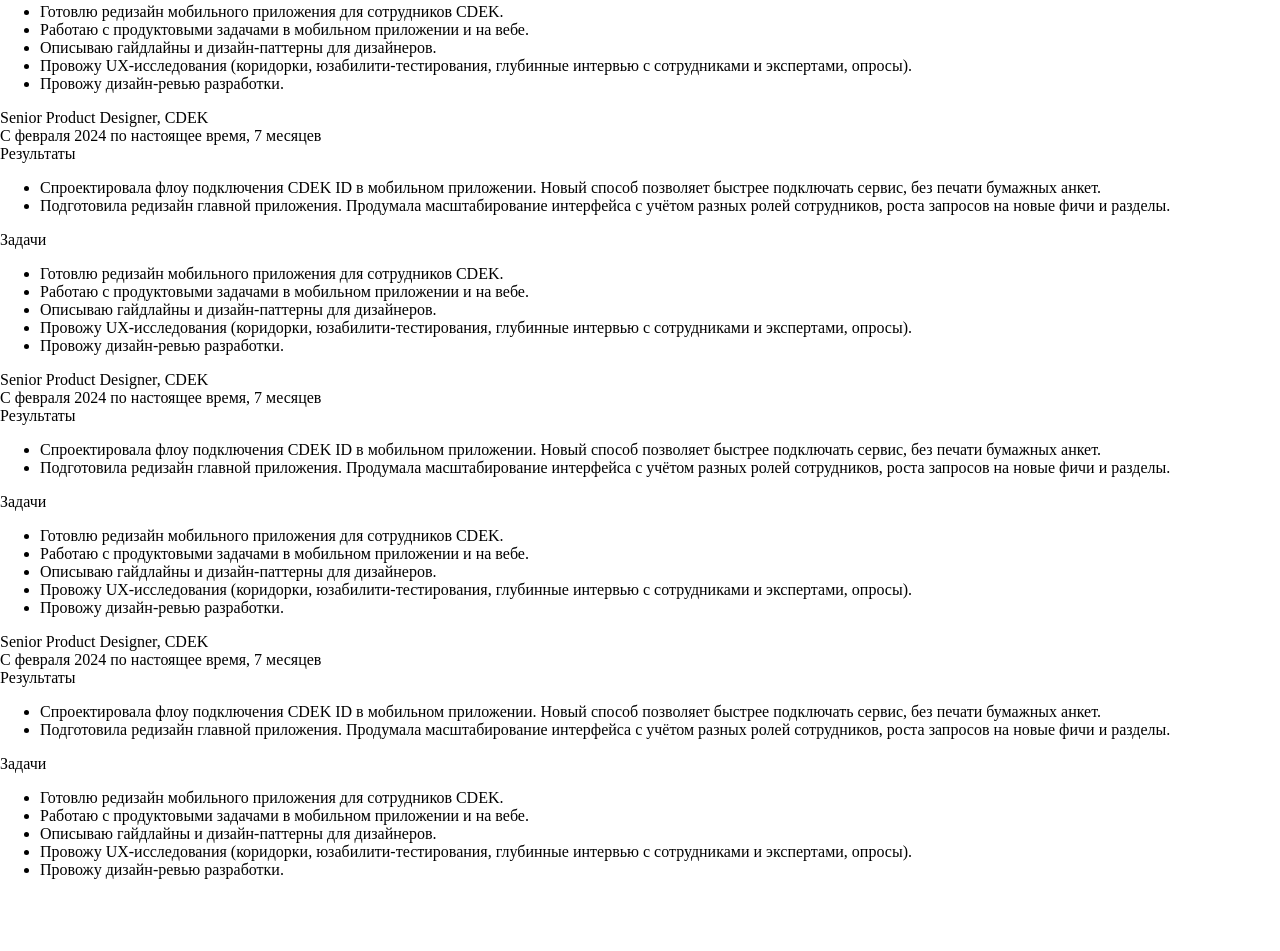
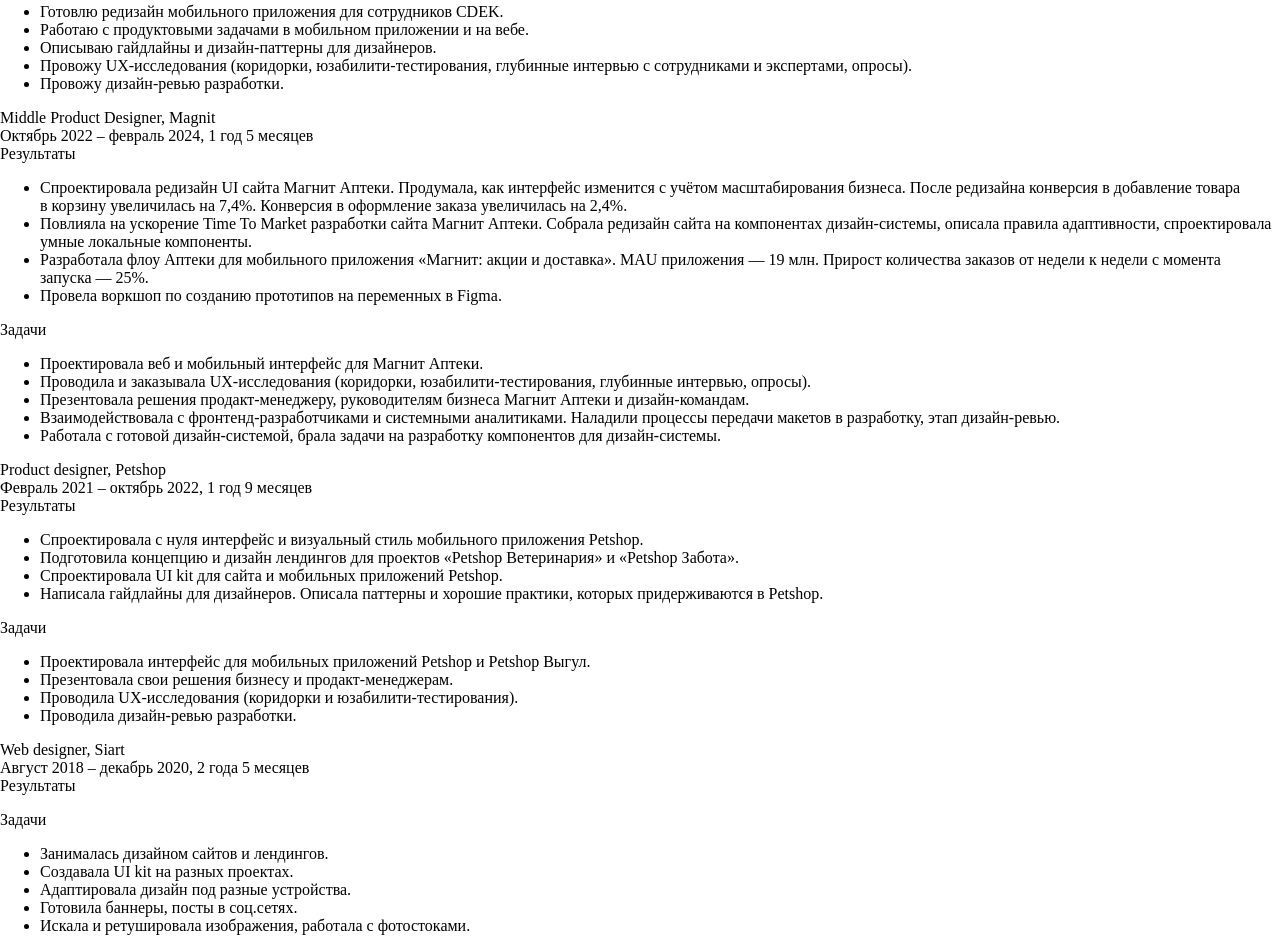
Before and after one commit to springmelody/elvina, a website built with Vite: page index.html in a window 1280 px wide. Shown: the part 1175-2126 px from the top of the page. Before the commit the page ends 2070 px from the top, so only its background shows below. Built offline with nearby package versions, Linux system fonts and the light colour scheme.

Commit message:
Adds cv text

```diff
--- a/index.html
+++ b/index.html
@@ -144,9 +144,9 @@
 
         <div class="cv__job">
           <div class="cv__block">
-            <div class="cv__position">Senior Product Designer, CDEK</div>
+            <div class="cv__position">Middle Product Designer, Magnit</div>
             <div class="cv__date">
-              С февраля 2024 по настоящее время, 7 месяцев
+              Октябрь 2022 – февраль 2024, 1 год 5 месяцев
             </div>
           </div>
           <div class="cv__block">
@@ -154,14 +154,29 @@
               <div class="cv-desc__title">Результаты</div>
               <ul class="cv-desc__list">
                 <li>
-                  Спроектировала флоу подключения CDEK ID&nbsp;в мобильном
-                  приложении. Новый способ позволяет быстрее подключать сервис,
-                  без печати бумажных анкет.
+                  Спроектировала редизайн&nbsp;UI сайта Магнит Аптеки.
+                  Продумала, как интерфейс изменится с&nbsp;учётом
+                  масштабирования бизнеса. После редизайна конверсия
+                  в&nbsp;добавление товара в&nbsp;корзину увеличилась
+                  на&nbsp;7,4%. Конверсия в&nbsp;оформление заказа увеличилась
+                  на&nbsp;2,4%.
                 </li>
                 <li>
-                  Подготовила редизайн главной приложения. Продумала
-                  масштабирование интерфейса с&nbsp;учётом разных ролей
-                  сотрудников, роста запросов на&nbsp;новые фичи и&nbsp;разделы.
+                  Повлияла на ускорение Time To Market разработки сайта Магнит
+                  Аптеки. Собрала редизайн сайта на компонентах дизайн-системы,
+                  описала правила адаптивности, спроектировала умные локальные
+                  компоненты.
+                </li>
+                <li>
+                  Разработала флоу Аптеки для мобильного приложения
+                  &laquo;Магнит: акции и&nbsp;доставка&raquo;. MAU
+                  приложения&nbsp;&mdash; 19&nbsp;млн. Прирост количества
+                  заказов от&nbsp;недели к&nbsp;недели с&nbsp;момента
+                  запуска&nbsp;&mdash; 25%.
+                </li>
+                <li>
+                  Провела воркшоп по&nbsp;созданию прототипов на&nbsp;переменных
+                  в&nbsp;Figma.
                 </li>
               </ul>
             </div>
@@ -170,21 +185,26 @@
               <div class="cv-desc__title">Задачи</div>
               <ul class="cv-desc__list">
                 <li>
-                  Готовлю редизайн мобильного приложения для сотрудников CDEK.
+                  Проектировала веб и&nbsp;мобильный интерфейс для Магнит
+                  Аптеки.
                 </li>
                 <li>
-                  Работаю с&nbsp;продуктовыми задачами в&nbsp;мобильном
-                  приложении и&nbsp;на&nbsp;вебе.
+                  Проводила и&nbsp;заказывала UX-исследования (коридорки,
+                  юзабилити-тестирования, глубинные интервью, опросы).
                 </li>
                 <li>
-                  Описываю гайдлайны и&nbsp;дизайн-паттерны для дизайнеров.
+                  Презентовала решения продакт-менеджеру, руководителям бизнеса
+                  Магнит Аптеки и&nbsp;дизайн-командам.
                 </li>
                 <li>
-                  Провожу UX-исследования (коридорки, юзабилити-тестирования,
-                  глубинные интервью с&nbsp;сотрудниками и&nbsp;экспертами,
-                  опросы).
+                  Взаимодействовала с&nbsp;фронтенд-разработчиками
+                  и&nbsp;системными аналитиками. Наладили процессы передачи
+                  макетов в&nbsp;разработку, этап дизайн-ревью.
                 </li>
-                <li>Провожу дизайн-ревью разработки.</li>
+                <li>
+                  Работала с&nbsp;готовой дизайн-системой, брала задачи
+                  на&nbsp;разработку компонентов для дизайн-системы.
+                </li>
               </ul>
             </div>
           </div>
@@ -192,9 +212,9 @@
 
         <div class="cv__job">
           <div class="cv__block">
-            <div class="cv__position">Senior Product Designer, CDEK</div>
+            <div class="cv__position">Product designer, Petshop</div>
             <div class="cv__date">
-              С февраля 2024 по настоящее время, 7 месяцев
+              Февраль 2021 – октябрь 2022, 1 год 9 месяцев
             </div>
           </div>
           <div class="cv__block">
@@ -202,14 +222,22 @@
               <div class="cv-desc__title">Результаты</div>
               <ul class="cv-desc__list">
                 <li>
-                  Спроектировала флоу подключения CDEK ID&nbsp;в мобильном
-                  приложении. Новый способ позволяет быстрее подключать сервис,
-                  без печати бумажных анкет.
+                  Спроектировала с&nbsp;нуля интерфейс и&nbsp;визуальный стиль
+                  мобильного приложения Petshop.
                 </li>
                 <li>
-                  Подготовила редизайн главной приложения. Продумала
-                  масштабирование интерфейса с&nbsp;учётом разных ролей
-                  сотрудников, роста запросов на&nbsp;новые фичи и&nbsp;разделы.
+                  Подготовила концепцию и&nbsp;дизайн лендингов для проектов
+                  &laquo;Petshop Ветеринария&raquo; и&nbsp;&laquo;Petshop
+                  Забота&raquo;.
+                </li>
+                <li>
+                  Спроектировала UI&nbsp;kit для сайта и&nbsp;мобильных
+                  приложений Petshop.
+                </li>
+                <li>
+                  Написала гайдлайны для дизайнеров. Описала паттерны
+                  и&nbsp;хорошие практики, которыx придерживаются
+                  в&nbsp;Petshop.
                 </li>
               </ul>
             </div>
@@ -218,21 +246,17 @@
               <div class="cv-desc__title">Задачи</div>
               <ul class="cv-desc__list">
                 <li>
-                  Готовлю редизайн мобильного приложения для сотрудников CDEK.
+                  Проектировала интерфейс для мобильных приложений Petshop
+                  и&nbsp;Petshop Выгул.
                 </li>
                 <li>
-                  Работаю с&nbsp;продуктовыми задачами в&nbsp;мобильном
-                  приложении и&nbsp;на&nbsp;вебе.
+                  Презентовала свои решения бизнесу и&nbsp;продакт-менеджерам.
                 </li>
                 <li>
-                  Описываю гайдлайны и&nbsp;дизайн-паттерны для дизайнеров.
+                  Проводила UX-исследования (коридорки
+                  и&nbsp;юзабилити-тестирования).
                 </li>
-                <li>
-                  Провожу UX-исследования (коридорки, юзабилити-тестирования,
-                  глубинные интервью с&nbsp;сотрудниками и&nbsp;экспертами,
-                  опросы).
-                </li>
-                <li>Провожу дизайн-ревью разработки.</li>
+                <li>Проводила дизайн-ревью разработки.</li>
               </ul>
             </div>
           </div>
@@ -240,47 +264,28 @@
 
         <div class="cv__job">
           <div class="cv__block">
-            <div class="cv__position">Senior Product Designer, CDEK</div>
+            <div class="cv__position">Web designer, Siart</div>
             <div class="cv__date">
-              С февраля 2024 по настоящее время, 7 месяцев
+              Август 2018 – декабрь 2020, 2 года 5 месяцев
             </div>
           </div>
           <div class="cv__block">
             <div class="cv__desc cv-desc">
               <div class="cv-desc__title">Результаты</div>
-              <ul class="cv-desc__list">
-                <li>
-                  Спроектировала флоу подключения CDEK ID&nbsp;в мобильном
-                  приложении. Новый способ позволяет быстрее подключать сервис,
-                  без печати бумажных анкет.
-                </li>
-                <li>
-                  Подготовила редизайн главной приложения. Продумала
-                  масштабирование интерфейса с&nbsp;учётом разных ролей
-                  сотрудников, роста запросов на&nbsp;новые фичи и&nbsp;разделы.
-                </li>
-              </ul>
+              <ul class="cv-desc__list"></ul>
             </div>
 
             <div class="cv__desc cv-desc">
               <div class="cv-desc__title">Задачи</div>
               <ul class="cv-desc__list">
+                <li>Занималась дизайном сайтов и&nbsp;лендингов.</li>
+                <li>Создавала UI&nbsp;kit на&nbsp;разных проектах.</li>
+                <li>Адаптировала дизайн под разные устройства.</li>
+                <li>Готовила баннеры, посты в&nbsp;соц.сетях.</li>
                 <li>
-                  Готовлю редизайн мобильного приложения для сотрудников CDEK.
+                  Искала и&nbsp;ретушировала изображения, работала
+                  с&nbsp;фотостоками.
                 </li>
-                <li>
-                  Работаю с&nbsp;продуктовыми задачами в&nbsp;мобильном
-                  приложении и&nbsp;на&nbsp;вебе.
-                </li>
-                <li>
-                  Описываю гайдлайны и&nbsp;дизайн-паттерны для дизайнеров.
-                </li>
-                <li>
-                  Провожу UX-исследования (коридорки, юзабилити-тестирования,
-                  глубинные интервью с&nbsp;сотрудниками и&nbsp;экспертами,
-                  опросы).
-                </li>
-                <li>Провожу дизайн-ревью разработки.</li>
               </ul>
             </div>
           </div>
```
